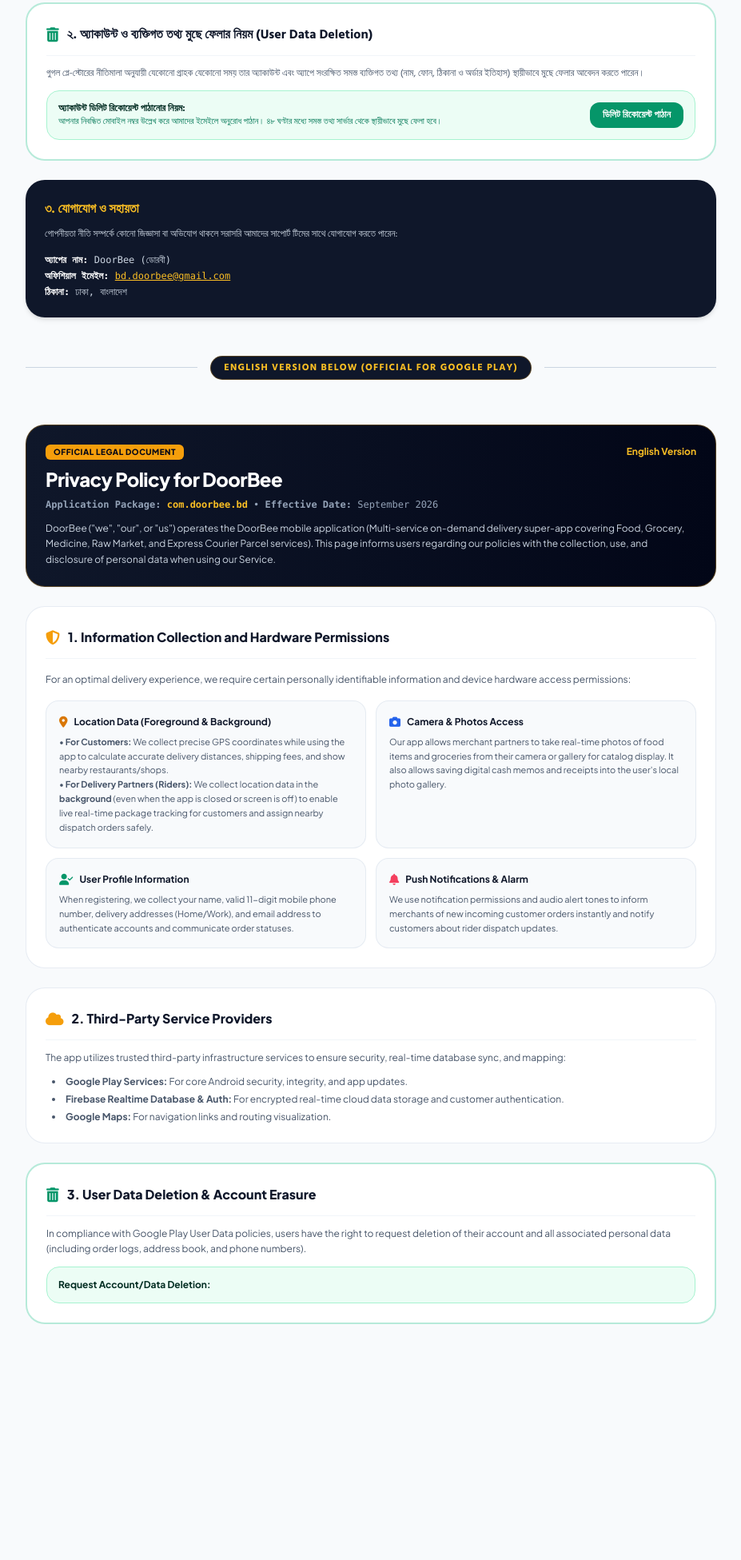
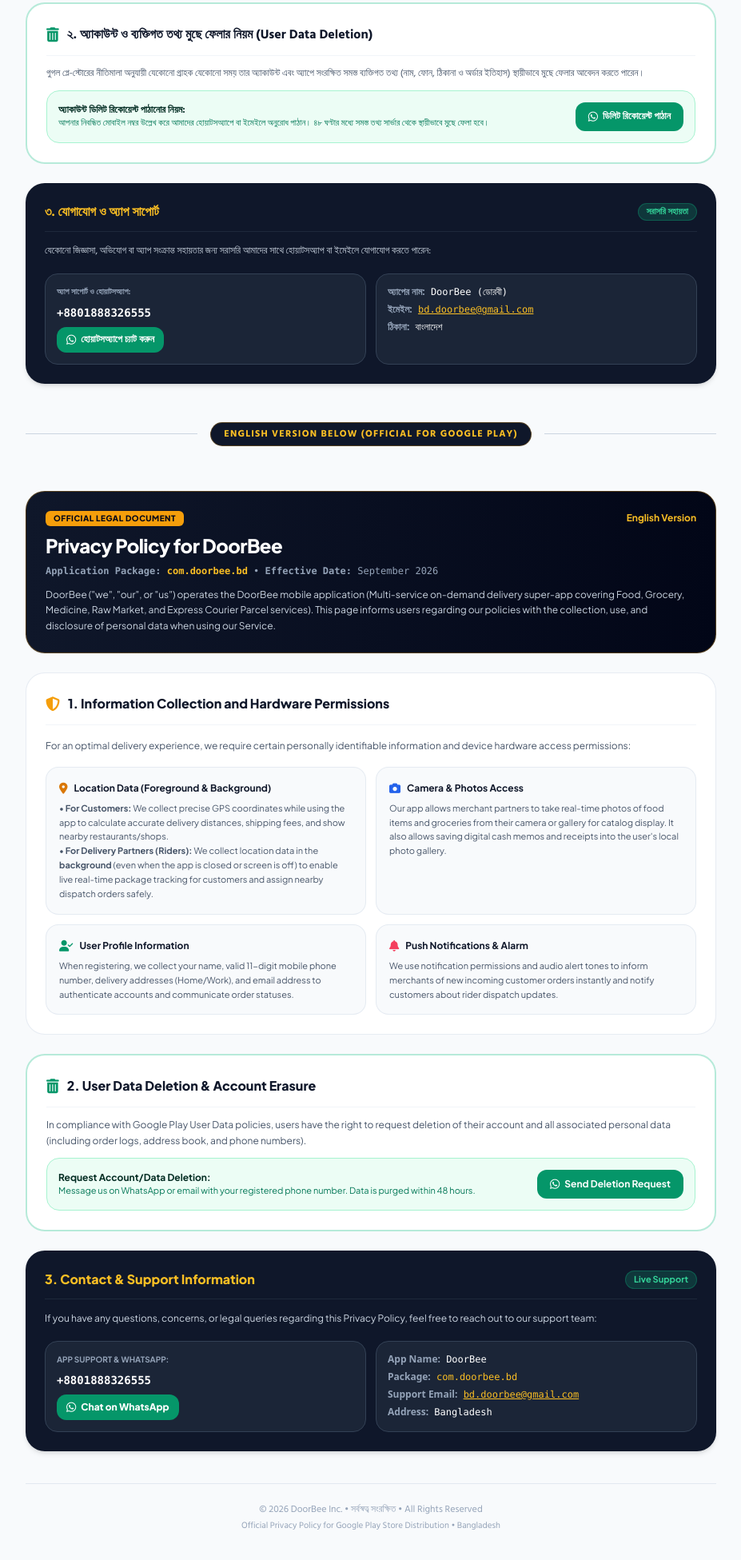
Before and after one commit to bd-doorbee/privacy-policy, a plain HTML site: page index.html in a window 1280 px wide. Shown: the part 731-2682 px from the top of the page at 80% size, without its empty margins (176-1103 px from the left). Before the commit the page ends 2411 px from the top, so only its background shows below. Drawn offline with nearby package versions, Linux system fonts and the light colour scheme.

Commit message:
index.html

```diff
--- a/index.html
+++ b/index.html
@@ -138,24 +138,44 @@
         <div class="p-3.5 bg-emerald-50 border border-emerald-200 rounded-2xl flex flex-col sm:flex-row sm:items-center justify-between gap-3 text-xs">
           <div>
             <span class="font-bold text-emerald-950 block">অ্যাকাউন্ট ডিলিট রিকোয়েস্ট পাঠানোর নিয়ম:</span>
-            <span class="text-[11px] text-emerald-700">আপনার নিবন্ধিত মোবাইল নম্বর উল্লেখ করে আমাদের ইমেইলে অনুরোধ পাঠান। ৪৮ ঘণ্টার মধ্যে সমস্ত তথ্য সার্ভার থেকে স্থায়ীভাবে মুছে ফেলা হবে।</span>
+            <span class="text-[11px] text-emerald-700">আপনার নিবন্ধিত মোবাইল নম্বর উল্লেখ করে আমাদের হোয়াটসঅ্যাপে বা ইমেইলে অনুরোধ পাঠান। ৪৮ ঘণ্টার মধ্যে সমস্ত তথ্য সার্ভার থেকে স্থায়ীভাবে মুছে ফেলা হবে।</span>
           </div>
-          <a href="mailto:bd.doorbee@gmail.com?subject=DoorBee%20Account%20Deletion%20Request" class="px-4 py-2 bg-emerald-600 text-white rounded-xl font-bold shadow-xs hover:bg-emerald-700 transition text-center shrink-0">
-            ডিলিট রিকোয়েস্ট পাঠান
+          <a href="https://wa.me/8801888326555?text=Hello%20DoorBee%20Support,%20I%20want%20to%20delete%20my%20account." target="_blank" class="px-4 py-2 bg-emerald-600 text-white rounded-xl font-bold shadow-xs hover:bg-emerald-700 transition text-center shrink-0 flex items-center justify-center gap-1.5">
+            <i class="fa-brands fa-whatsapp text-sm"></i>
+            <span>ডিলিট রিকোয়েস্ট পাঠান</span>
           </a>
         </div>
       </div>
 
-      <!-- Section 3: যোগাযোগ (Bangla) -->
-      <div class="bg-slate-900 text-white rounded-3xl p-5 sm:p-6 space-y-2.5 shadow-md">
-        <h3 class="text-base font-black text-amber-400">৩. যোগাযোগ ও সহায়তা</h3>
+      <!-- Section 3: যোগাযোগ ও সহায়তা (Bangla) -->
+      <div class="bg-slate-900 text-white rounded-3xl p-5 sm:p-6 space-y-3.5 shadow-md">
+        <div class="flex items-center justify-between border-b border-slate-800 pb-3">
+          <h3 class="text-base font-black text-amber-400">৩. যোগাযোগ ও অ্যাপ সাপোর্ট</h3>
+          <span class="text-[11px] bg-emerald-500/20 text-emerald-400 border border-emerald-500/30 px-2.5 py-0.5 rounded-full font-bold">
+            সরাসরি সহায়তা
+          </span>
+        </div>
         <p class="text-xs text-slate-300 leading-relaxed">
-          গোপনীয়তা নীতি সম্পর্কে কোনো জিজ্ঞাসা বা অভিযোগ থাকলে সরাসরি আমাদের সাপোর্ট টিমের সাথে যোগাযোগ করতে পারেন:
+          যেকোনো জিজ্ঞাসা, অভিযোগ বা অ্যাপ সংক্রান্ত সহায়তার জন্য সরাসরি আমাদের সাথে হোয়াটসঅ্যাপ বা ইমেইলে যোগাযোগ করতে পারেন:
         </p>
-        <div class="pt-1 text-xs space-y-1 font-mono text-slate-300">
-          <p><b class="text-white">অ্যাপের নাম:</b> DoorBee (ডোরবী)</p>
-          <p><b class="text-white">অফিশিয়াল ইমেইল:</b> <a href="mailto:bd.doorbee@gmail.com" class="text-amber-400 underline">bd.doorbee@gmail.com</a></p>
-          <p><b class="text-white">ঠিকানা:</b> ঢাকা, বাংলাদেশ</p>
+
+        <div class="grid grid-cols-1 sm:grid-cols-2 gap-3 pt-1 text-xs">
+          <!-- WhatsApp Contact Button -->
+          <div class="p-3.5 bg-slate-800/80 border border-slate-700 rounded-2xl space-y-2">
+            <span class="text-[10px] uppercase font-bold text-slate-400 block">অ্যাপ সাপোর্ট ও হোয়াটসঅ্যাপ:</span>
+            <p class="font-mono font-black text-white text-sm">+8801888326555</p>
+            <a href="https://wa.me/8801888326555?text=Hello%20DoorBee%20Support" target="_blank" class="inline-flex items-center gap-1.5 px-3 py-1.5 rounded-xl bg-emerald-600 hover:bg-emerald-700 text-white font-black text-xs transition shadow-xs">
+              <i class="fa-brands fa-whatsapp text-sm"></i>
+              <span>হোয়াটসঅ্যাপে চ্যাট করুন</span>
+            </a>
+          </div>
+
+          <!-- Email & Location -->
+          <div class="p-3.5 bg-slate-800/80 border border-slate-700 rounded-2xl space-y-1.5 font-mono">
+            <p><b class="text-slate-400 font-sans font-bold">অ্যাপের নাম:</b> <span class="text-white">DoorBee (ডোরবী)</span></p>
+            <p><b class="text-slate-400 font-sans font-bold">ইমেইল:</b> <a href="mailto:bd.doorbee@gmail.com" class="text-amber-400 underline">bd.doorbee@gmail.com</a></p>
+            <p><b class="text-slate-400 font-sans font-bold">ঠিকানা:</b> <span class="text-white">বাংলাদেশ</span></p>
+          </div>
         </div>
       </div>
 
@@ -252,27 +272,11 @@
         </div>
       </div>
 
-      <!-- Section 2: Third-Party Service Providers (English) -->
-      <div class="bg-white rounded-3xl p-5 sm:p-6 border border-slate-200/80 shadow-xs space-y-3">
-        <div class="flex items-center gap-2.5 border-b border-slate-100 pb-3">
-          <i class="fa-solid fa-cloud text-amber-500 text-lg"></i>
-          <h3 class="text-base font-black text-slate-900">2. Third-Party Service Providers</h3>
-        </div>
-        <p class="text-xs text-slate-600 leading-relaxed">
-          The app utilizes trusted third-party infrastructure services to ensure security, real-time database sync, and mapping:
-        </p>
-        <ul class="list-disc list-inside text-xs text-slate-600 space-y-1.5 pl-2">
-          <li><b>Google Play Services:</b> For core Android security, integrity, and app updates.</li>
-          <li><b>Firebase Realtime Database & Auth:</b> For encrypted real-time cloud data storage and customer authentication.</li>
-          <li><b>Google Maps:</b> For navigation links and routing visualization.</li>
-        </ul>
-      </div>
-
-      <!-- Section 3: Data Deletion Policy (Google Play Requirement) -->
+      <!-- Section 2: Data Deletion Policy (Google Play Requirement) -->
       <div class="bg-white rounded-3xl p-5 sm:p-6 border-2 border-emerald-500/30 shadow-xs space-y-3">
         <div class="flex items-center gap-2.5 border-b border-slate-100 pb-3">
           <i class="fa-solid fa-trash-can text-emerald-600 text-lg"></i>
-          <h3 class="text-base font-black text-slate-900">3. User Data Deletion & Account Erasure</h3>
+          <h3 class="text-base font-black text-slate-900">2. User Data Deletion & Account Erasure</h3>
         </div>
         <p class="text-xs text-slate-600 leading-relaxed">
           In compliance with Google Play User Data policies, users have the right to request deletion of their account and all associated personal data (including order logs, address book, and phone numbers).
@@ -280,4 +284,57 @@
         <div class="p-3.5 bg-emerald-50 border border-emerald-200 rounded-2xl flex flex-col sm:flex-row sm:items-center justify-between gap-3 text-xs">
           <div>
             <span class="font-bold text-emerald-950 block">Request Account/Data Deletion:</span>
-            <span class="tex
+            <span class="text-[11px] text-emerald-700">Message us on WhatsApp or email with your registered phone number. Data is purged within 48 hours.</span>
+          </div>
+          <a href="https://wa.me/8801888326555?text=Hello%20DoorBee%20Support,%20I%20want%20to%20delete%20my%20account." target="_blank" class="px-4 py-2 bg-emerald-600 text-white rounded-xl font-bold shadow-xs hover:bg-emerald-700 transition text-center shrink-0 flex items-center justify-center gap-1.5">
+            <i class="fa-brands fa-whatsapp text-sm"></i>
+            <span>Send Deletion Request</span>
+          </a>
+        </div>
+      </div>
+
+      <!-- Section 3: Contact Information (English) -->
+      <div class="bg-slate-900 text-white rounded-3xl p-5 sm:p-6 space-y-3.5 shadow-md">
+        <div class="flex items-center justify-between border-b border-slate-800 pb-3">
+          <h3 class="text-base font-black text-amber-400">3. Contact & Support Information</h3>
+          <span class="text-[11px] bg-emerald-500/20 text-emerald-400 border border-emerald-500/30 px-2.5 py-0.5 rounded-full font-bold">
+            Live Support
+          </span>
+        </div>
+        <p class="text-xs text-slate-300 leading-relaxed">
+          If you have any questions, concerns, or legal queries regarding this Privacy Policy, feel free to reach out to our support team:
+        </p>
+
+        <div class="grid grid-cols-1 sm:grid-cols-2 gap-3 pt-1 text-xs">
+          <!-- WhatsApp Contact Button -->
+          <div class="p-3.5 bg-slate-800/80 border border-slate-700 rounded-2xl space-y-2">
+            <span class="text-[10px] uppercase font-bold text-slate-400 block">App Support & WhatsApp:</span>
+            <p class="font-mono font-black text-white text-sm">+8801888326555</p>
+            <a href="https://wa.me/8801888326555?text=Hello%20DoorBee%20Support" target="_blank" class="inline-flex items-center gap-1.5 px-3 py-1.5 rounded-xl bg-emerald-600 hover:bg-emerald-700 text-white font-black text-xs transition shadow-xs">
+              <i class="fa-brands fa-whatsapp text-sm"></i>
+              <span>Chat on WhatsApp</span>
+            </a>
+          </div>
+
+          <!-- Email & Location -->
+          <div class="p-3.5 bg-slate-800/80 border border-slate-700 rounded-2xl space-y-1.5 font-mono">
+            <p><b class="text-slate-400 font-sans font-bold">App Name:</b> <span class="text-white">DoorBee</span></p>
+            <p><b class="text-slate-400 font-sans font-bold">Package:</b> <span class="text-amber-400">com.doorbee.bd</span></p>
+            <p><b class="text-slate-400 font-sans font-bold">Support Email:</b> <a href="mailto:bd.doorbee@gmail.com" class="text-amber-400 underline">bd.doorbee@gmail.com</a></p>
+            <p><b class="text-slate-400 font-sans font-bold">Address:</b> <span class="text-white">Bangladesh</span></p>
+          </div>
+        </div>
+      </div>
+
+    </section>
+
+    <!-- Footer -->
+    <footer class="text-center text-xs text-slate-400 py-6 border-t border-slate-200">
+      <p>© 2026 DoorBee Inc. • সর্বস্বত্ব সংরক্ষিত • All Rights Reserved</p>
+      <p class="text-[11px] text-slate-400 mt-1">Official Privacy Policy for Google Play Store Distribution • Bangladesh</p>
+    </footer>
+
+  </main>
+
+</body>
+</html>
```
